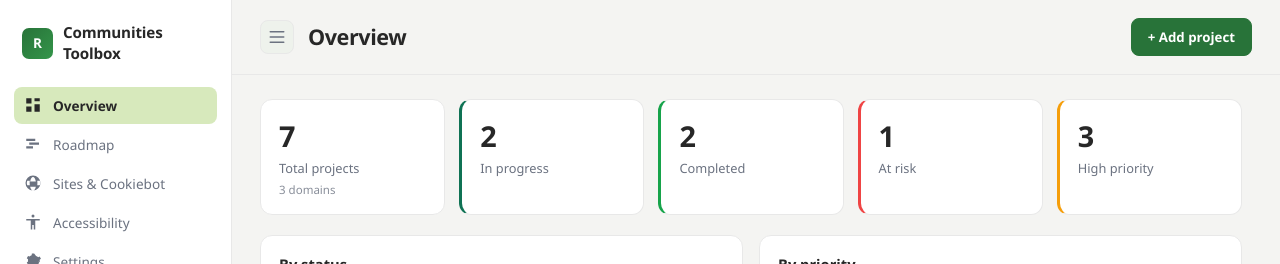
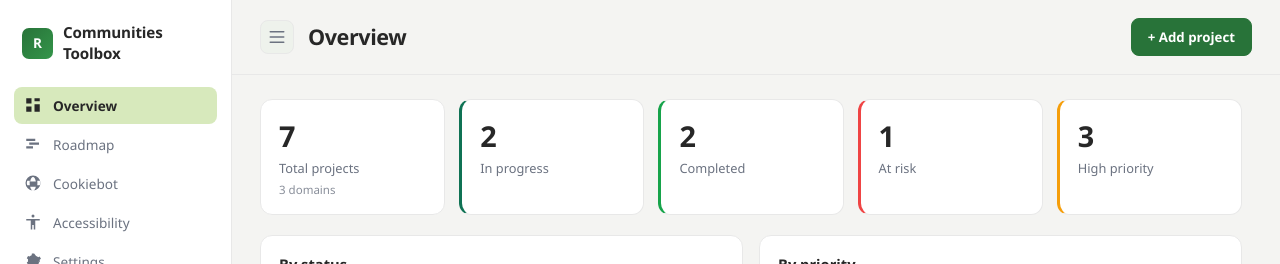
Before and after one commit to lkondragunta-relias/communities-toolbox, a React (Vite) app: page / in a window 1280 px wide. Shown: the top 264 px of the page. Built offline with nearby package versions, Linux system fonts and the light colour scheme; no server answers.

Commit message:
Cookiebot tab updated

```diff
--- a/src/App.jsx
+++ b/src/App.jsx
@@ -41,7 +41,7 @@ const VIEW_TITLES = {
   overview: "Overview",
   timeline: "Roadmap",
   table: "Projects",
-  sites: "Sites & Cookiebot",
+  sites: "Cookiebot",
   settings: "Settings",
 };
 
--- a/src/components/Sidebar.jsx
+++ b/src/components/Sidebar.jsx
@@ -26,7 +26,7 @@ const NAV = [
   { id: "overview", label: "Overview" },
   { id: "timeline", label: "Roadmap" },
   // { id: "table", label: "Projects" }, // hidden for now
-  { id: "sites", label: "Sites & Cookiebot" },
+  { id: "sites", label: "Cookiebot" },
   {
     id: "accessibility",
     label: "Accessibility",
```
